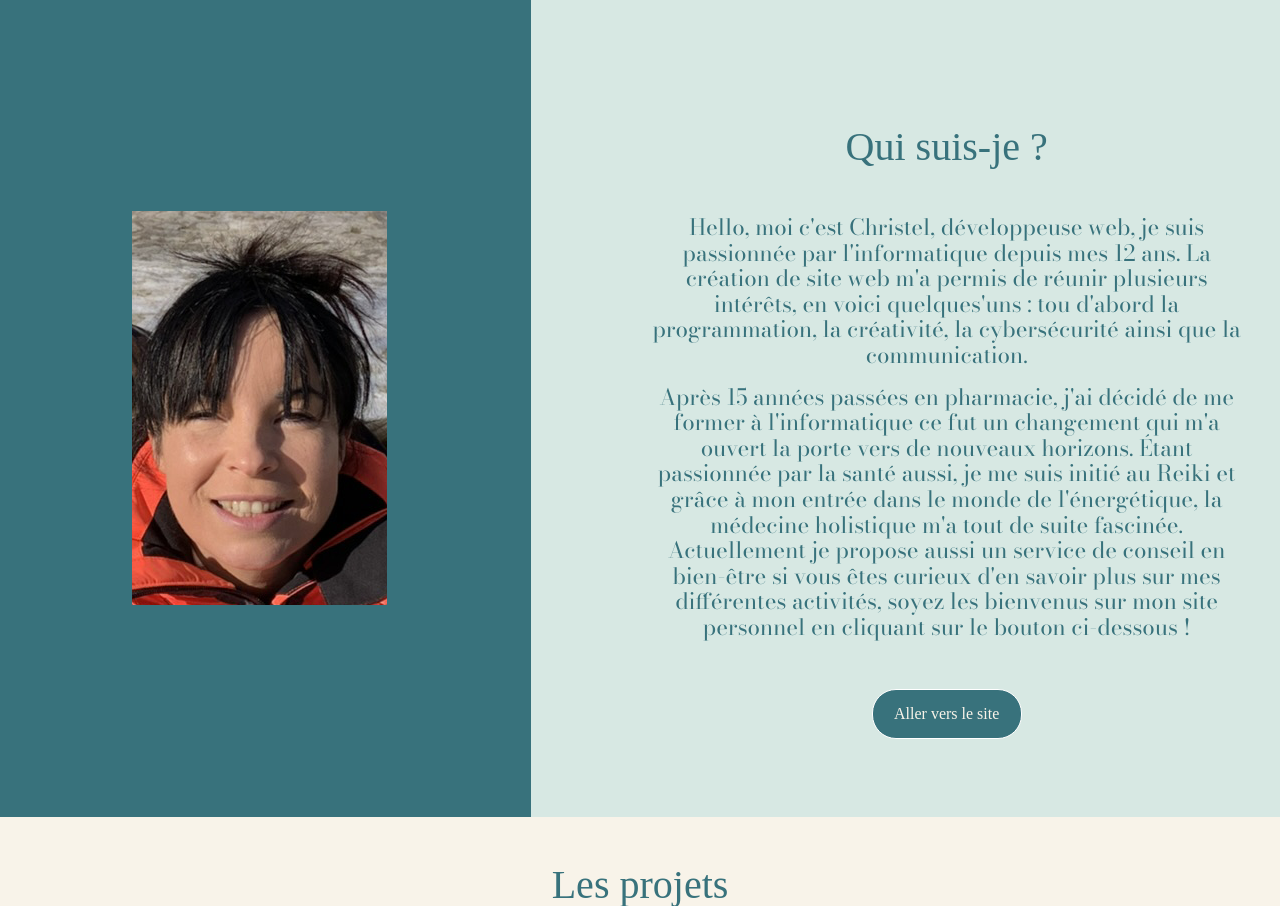
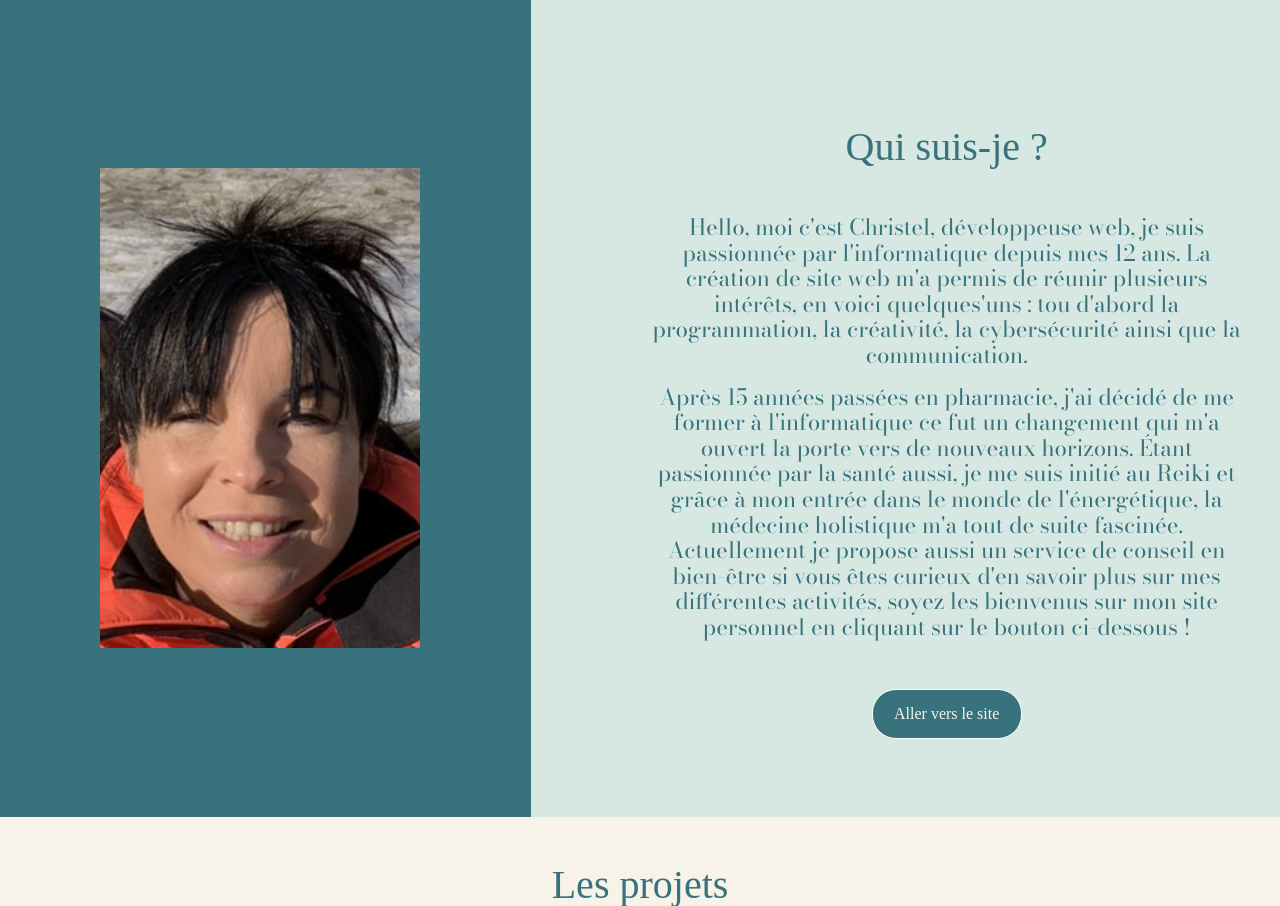
Before and after one commit to Baboo81/baboo81.github.io, a PHP site: page / in a window 1280 px wide. Shown: the part 801-1707 px from the top of the page. Run offline with PHP 8.4, Linux system fonts and the light colour scheme; some libraries are stand-ins or nearby versions; some web fonts are replaced.

Commit message:
img modified

```diff
--- a/public/css/style.css
+++ b/public/css/style.css
@@ -220,6 +220,8 @@ section .about1
 
 section .about1 img
 {
+    height: 30rem;
+    width: 20rem;
     margin-top: 15%;
     margin-bottom: 15%;
 }
```
